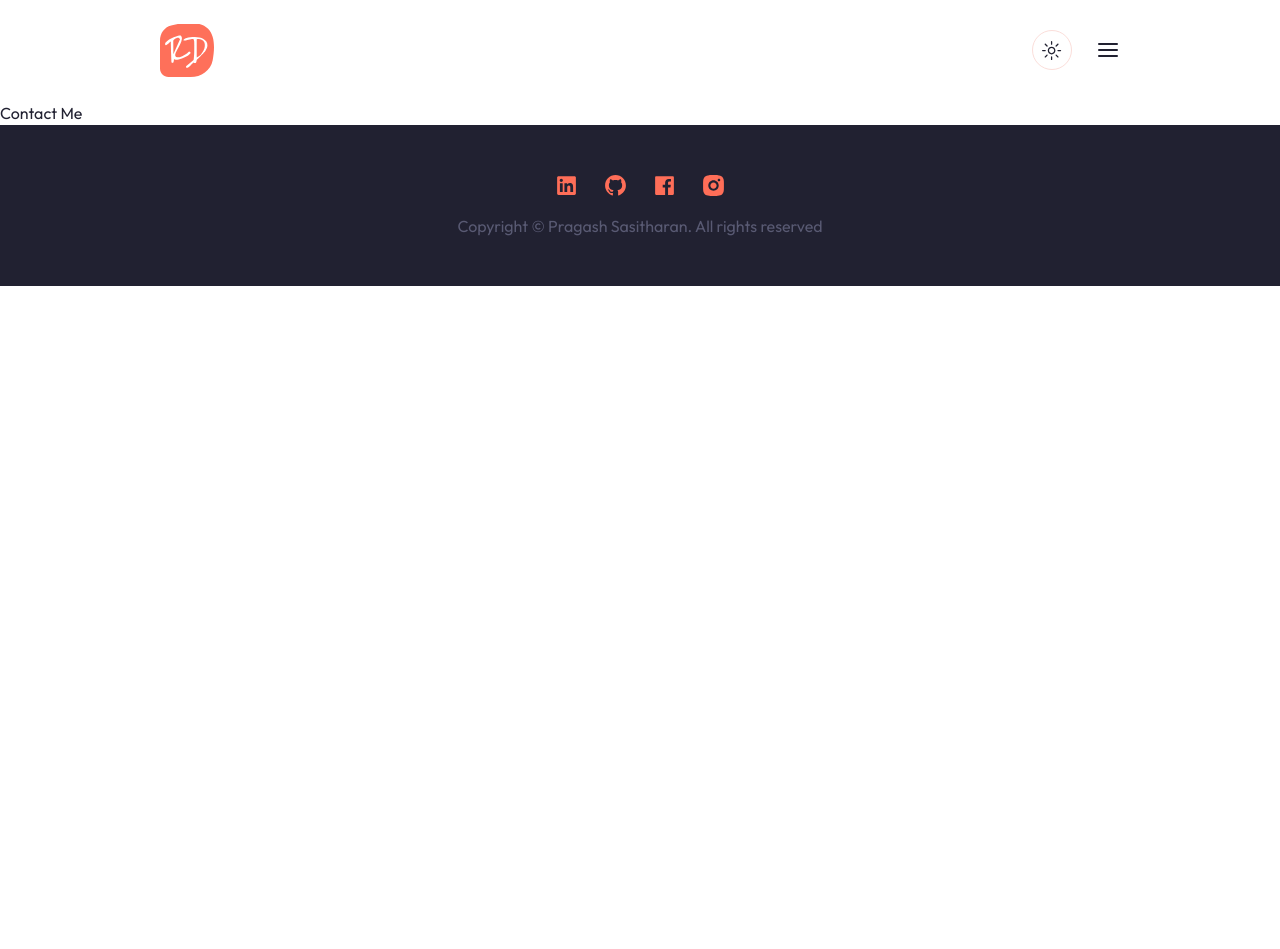
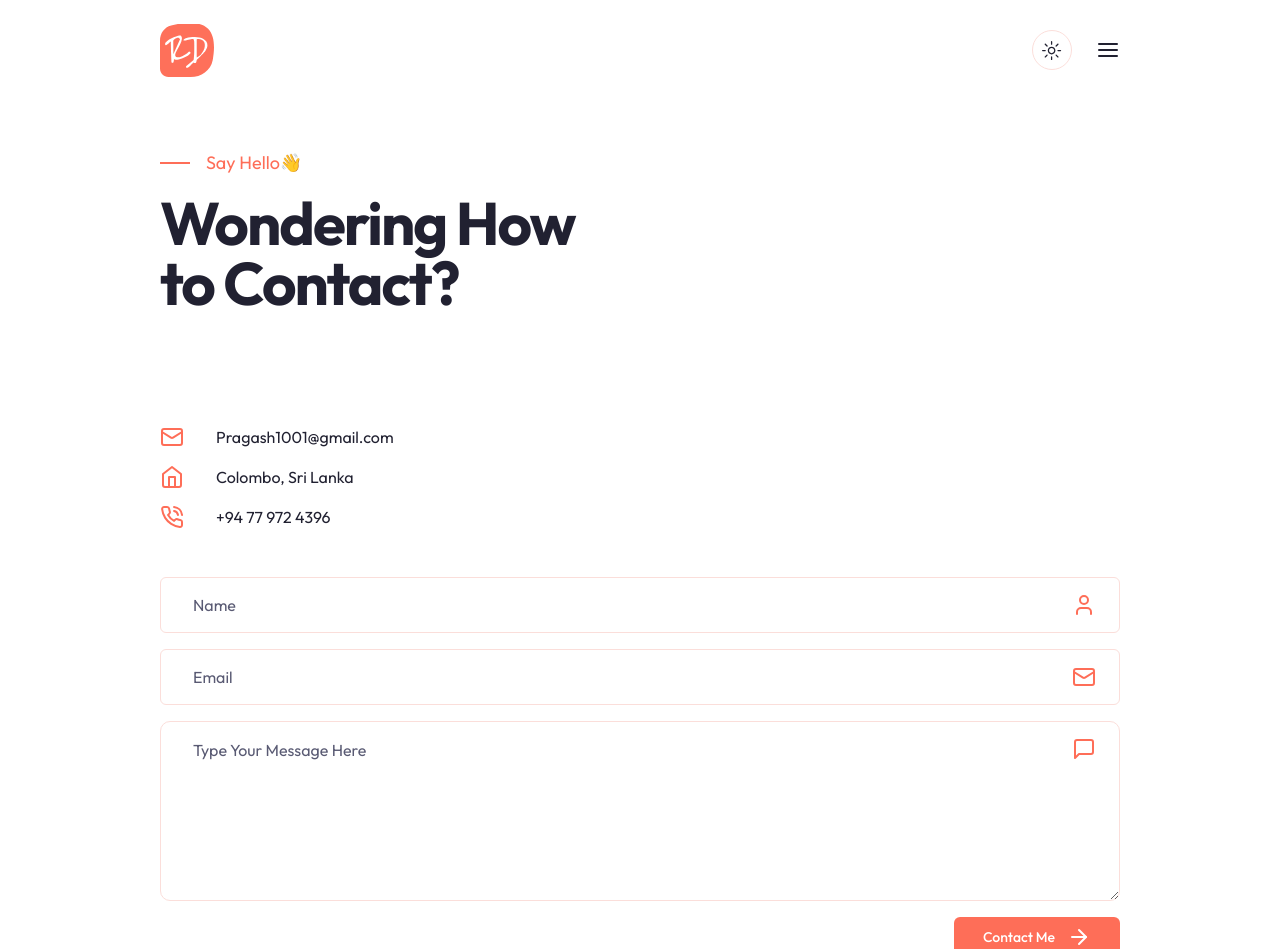
Before and after one commit to PPT1001/portfolio-nextjs, a Next.js app: page /contact in a window 1280 px wide. Shown: the top 949 px of the page. Before the commit the page ends 800 px from the top, so only its background shows below. Built offline with nearby package versions, Linux system fonts and the light colour scheme.

Commit message:
Contact Page Updates

```diff
--- a/app/contact/page.jsx
+++ b/app/contact/page.jsx
@@ -1,9 +1,46 @@
-import React from 'react'
+import Form from "@/components/Form";
+import { MailIcon, HomeIcon, PhoneCall } from "lucide-react";
 
 const Contact = () => {
   return (
-    <div>Contact Me</div>
-  )
-}
+    <section>
+      <div className="container mx-auto">
+        <div className="grid xl:grid-cols-2 mb-20 pt-12 xl:h-[480px]">
+          <div className="flex flex-col justify-center">
+            <div className="flex items-center gap-x-4 text-primary text-lg mb-4">
+              <span className="w-[30px] h-[2px] bg-primary"></span>
+              <div>Say Hello👋</div>
+            </div>
+            <h1 className="h1 max-w-md mb-8">Wondering How to Contact?</h1>
+          </div>
+          <div className="hidden xl:flex w-full bg-contact_illustration_light dark:bg-contact_illustration_dark bg-contain bg-top bg-no-repeat"></div>
+        </div>
+        {/* Info Text and Forms */}
+        <div className="grid xl:grid-cols-2 mb-24 xl:mb-32">
+          {/* Info  */}
+          <div className=" flex flex-col gap-y-4 xl:gap-y-14 mb-12 xl:mb-24 text-base xl:text-lg">
+            {/* Mail */}
+            <div className="flex items-center gap-x-8">
+              <MailIcon size={24} className="text-primary" />
+              <div>Pragash1001@gmail.com</div>
+            </div>
+            {/* Address */}
+            <div className="flex items-center gap-x-8">
+              <HomeIcon size={24} className="text-primary" />
+              <div>Colombo, Sri Lanka</div>
+            </div>
+            {/* Phone */}
+            <div className="flex items-center gap-x-8">
+              <PhoneCall size={24} className="text-primary" />
+              <div>+94 77 972 4396</div>
+            </div>
+          </div>
+          {/* Form */}
+          <Form />
+        </div>
+      </div>
+    </section>
+  );
+};
 
-export default Contact
+export default Contact;
--- /dev/null
+++ b/components/Form.jsx
@@ -0,0 +1,109 @@
+"use client";
+
+import { Button } from "./ui/button-copy";
+import { Input } from "./ui/input";
+import { Textarea } from "./ui/textarea";
+import {
+  User,
+  MailIcon,
+  ArrowRightIcon,
+  MessageSquare,
+  AlertCircle,
+} from "lucide-react";
+import { useRef, useState } from "react";
+import emailjs from "@emailjs/browser";
+import { Alert, AlertDescription, AlertTitle } from "@/components/ui/alert";
+import { Terminal } from "lucide-react";
+
+const Form = () => {
+  const form = useRef();
+  const [alert, setAlert] = useState({
+    show: false,
+    variant: "",
+    title: "",
+    description: "",
+  });
+  //Refresh the page after the form is submitted
+
+  const sendEmail = (e) => {
+    e.preventDefault();
+
+    emailjs
+      .sendForm("service_4jpf04h", "template_b7ckbcb", form.current, {
+        publicKey: "v4eZdnbXPSiLdS3N3",
+      })
+      .then(
+        () => {
+          console.log("SUCCESS!");
+          setAlert({
+            show: true,
+            variant: "success",
+            title: "Successfully Sent",
+            description:
+              "You message has been successfully sent. I will get back to you.",
+          });
+        },
+        (error) => {
+          console.log("FAILED...", error.text);
+          setAlert({
+            show: true,
+            variant: "destructive",
+            title: "Failed to Send",
+            description: "Your message has failed to send. Please try again.",
+          });
+        }
+      );
+
+    form.current.reset();
+  };
+
+  return (
+    <div>
+      <form ref={form} className="flex flex-col gap-y-4" onSubmit={sendEmail}>
+        <div className="relative flex items-center">
+          <Input name="user_name" type="name" id="name" placeholder="Name" />
+          <User size={24} className="absolute right-6 text-primary" />
+        </div>
+        <div className="relative flex items-center">
+          <Input
+            name="user_email"
+            type="email"
+            id="email"
+            placeholder="Email"
+          />
+          <MailIcon size={24} className="absolute right-6 text-primary" />
+        </div>
+        <div className="relative flex items-center">
+          <Textarea name="message" placeholder="Type Your Message Here" />
+          <MessageSquare
+            size={24}
+            className="absolute top-4 right-6 text-primary"
+          />
+        </div>
+        <Button
+          type="submit"
+          value="Send"
+          className="max-w-40 flex items-center gap-x-1 self-end"
+        >
+          Contact Me
+          <ArrowRightIcon size={24} className="ml-2" />
+        </Button>
+      </form>
+      {alert.show && (
+        <div className=" border-white">
+          <Alert variant={alert.variant}>
+            {alert.variant === "success" ? (
+              <Terminal className="h-4 w-4" />
+            ) : (
+              <AlertCircle className="h-4 w-4" />
+            )}
+            <AlertTitle>{alert.title}</AlertTitle>
+            <AlertDescription>{alert.description}</AlertDescription>
+          </Alert>
+        </div>
+      )}
+    </div>
+  );
+};
+
+export default Form;
--- /dev/null
+++ b/components/ui/alert.jsx
@@ -0,0 +1,50 @@
+import * as React from "react";
+import { cva } from "class-variance-authority";
+
+import { cn } from "@/lib/utils";
+
+const alertVariants = cva(
+  "relative w-full rounded-lg border p-4 [&>svg~*]:pl-7 [&>svg+div]:translate-y-[-3px] [&>svg]:absolute [&>svg]:left-4 [&>svg]:top-4 [&>svg]:text-foreground",
+  {
+    variants: {
+      variant: {
+        default: "bg-background text-foreground",
+        destructive:
+          "border-destructive/50 text-destructive dark:border-destructive [&>svg]:text-destructive",
+      },
+    },
+    defaultVariants: {
+      variant: "default",
+    },
+  }
+);
+
+const Alert = React.forwardRef(({ className, variant, ...props }, ref) => (
+  <div
+    ref={ref}
+    role="alert"
+    className={cn(alertVariants({ variant }), className)}
+    {...props}
+  />
+));
+Alert.displayName = "Alert";
+
+const AlertTitle = React.forwardRef(({ className, ...props }, ref) => (
+  <h5
+    ref={ref}
+    className={cn("mb-1 font-medium leading-none tracking-tight", className)}
+    {...props}
+  />
+));
+AlertTitle.displayName = "AlertTitle";
+
+const AlertDescription = React.forwardRef(({ className, ...props }, ref) => (
+  <div
+    ref={ref}
+    className={cn("text-sm [&_p]:leading-relaxed", className)}
+    {...props}
+  />
+));
+AlertDescription.displayName = "AlertDescription";
+
+export { Alert, AlertTitle, AlertDescription };
--- a/components/ui/input.jsx
+++ b/components/ui/input.jsx
@@ -1,19 +1,20 @@
-import * as React from "react"
+import * as React from "react";
 
-import { cn } from "@/lib/utils"
+import { cn } from "@/lib/utils";
 
 const Input = React.forwardRef(({ className, type, ...props }, ref) => {
   return (
-    (<input
+    <input
       type={type}
       className={cn(
-        "flex h-10 w-full rounded-md border border-input bg-background px-3 py-2 text-sm ring-offset-background file:border-0 file:bg-transparent file:text-sm file:font-medium placeholder:text-muted-foreground focus-visible:outline-none focus-visible:ring-2 focus-visible:ring-ring focus-visible:ring-offset-2 disabled:cursor-not-allowed disabled:opacity-50",
+        "flex h-14 w-full rounded-md border border-input bg-background px-8 py-2 text-base ring-offset-background file:border-0 file:bg-transparent file:text-sm file:font-medium placeholder:text-muted-foreground focus-visible:outline-none focus-visible:ring-2 focus-visible:ring-ring focus-visible:ring-offset-2 disabled:cursor-not-allowed disabled:opacity-50",
         className
       )}
       ref={ref}
-      {...props} />)
+      {...props}
+    />
   );
-})
-Input.displayName = "Input"
+});
+Input.displayName = "Input";
 
-export { Input }
+export { Input };
--- a/components/ui/textarea.jsx
+++ b/components/ui/textarea.jsx
@@ -1,18 +1,19 @@
-import * as React from "react"
+import * as React from "react";
 
-import { cn } from "@/lib/utils"
+import { cn } from "@/lib/utils";
 
 const Textarea = React.forwardRef(({ className, ...props }, ref) => {
   return (
-    (<textarea
+    <textarea
       className={cn(
-        "flex min-h-[80px] w-full rounded-md border border-input bg-background px-3 py-2 text-sm ring-offset-background placeholder:text-muted-foreground focus-visible:outline-none focus-visible:ring-2 focus-visible:ring-ring focus-visible:ring-offset-2 disabled:cursor-not-allowed disabled:opacity-50",
+        "flex min-h-[180px] w-full rounded-[10px] border border-input bg-background px-8 py-4 text-base ring-offset-background placeholder:text-muted-foreground focus-visible:outline-none focus-visible:ring-2 focus-visible:ring-ring focus-visible:ring-offset-2 disabled:cursor-not-allowed disabled:opacity-50",
         className
       )}
       ref={ref}
-      {...props} />)
+      {...props}
+    />
   );
-})
-Textarea.displayName = "Textarea"
+});
+Textarea.displayName = "Textarea";
 
-export { Textarea }
+export { Textarea };
--- a/next.config.mjs
+++ b/next.config.mjs
@@ -1,6 +1,6 @@
 /** @type {import('next').NextConfig} */
 const nextConfig = {
-    output: "export",
+
 };
 
 export default nextConfig;
--- a/package.json
+++ b/package.json
@@ -9,6 +9,7 @@
     "lint": "next lint"
   },
   "dependencies": {
+    "@emailjs/browser": "^4.3.3",
     "@hookform/resolvers": "^3.3.4",
     "@radix-ui/react-dialog": "^1.0.5",
     "@radix-ui/react-icons": "^1.3.0",
--- a/tailwind.config.js
+++ b/tailwind.config.js
@@ -2,10 +2,10 @@
 module.exports = {
   darkMode: ["class"],
   content: [
-    './pages/**/*.{js,jsx}',
-    './components/**/*.{js,jsx}',
-    './app/**/*.{js,jsx}',
-    './src/**/*.{js,jsx}',
+    "./pages/**/*.{js,jsx}",
+    "./components/**/*.{js,jsx}",
+    "./app/**/*.{js,jsx}",
+    "./src/**/*.{js,jsx}",
   ],
   prefix: "",
   theme: {
@@ -15,10 +15,10 @@ module.exports = {
     },
     screens: {
       "2xl": "1400px",
-      'sm': '640px',
-      'md': '768px',
-      'lg': '1024px',
-      'xl': '1400px',
+      sm: "640px",
+      md: "768px",
+      lg: "1024px",
+      xl: "1400px",
     },
     extend: {
       colors: {
@@ -83,14 +83,18 @@ module.exports = {
         hero_shape: "url(/hero/shape-1.svg)",
         hero_shape_2_light: "url(/hero/shape-2-light.svg)",
         hero_shape_2_dark: "url(/hero/shape-2-dark.svg)",
+        about_image: "url(/about/Pragash.png)",
         about_shape_light: "url(/about/shape-light.svg)",
         about_shape_dark: "url(/about/shape-dark.svg)",
-        blend: "linear-gradient(90deg, hsl(var(--blend-from)) 0%, hsl(var(--blend-to)) 100%)",
-        dots_light : "url(/dots-light.svg)",
-        dots_dark : "url(/dots-dark.svg)",
+        blend:
+          "linear-gradient(90deg, hsl(var(--blend-from)) 0%, hsl(var(--blend-to)) 100%)",
+        dots_light: "url(/dots-light.svg)",
+        dots_dark: "url(/dots-dark.svg)",
         work_project_bg_light: "url(/work/project-bg-light.png)",
         work_project_bg_dark: "url(/work/project-bg-dark.png)",
-      }
+        contact_illustration_light: "url(/contact/illustration-light.svg)",
+        contact_illustration_dark: "url(/contact/illustration-dark.svg)",
+      },
     },
   },
   plugins: [require("tailwindcss-animate")],
```
Also changed, not shown: app/globals.css (+16 -11 lines), 1 other file (tests, documents, lock files or other folders).
